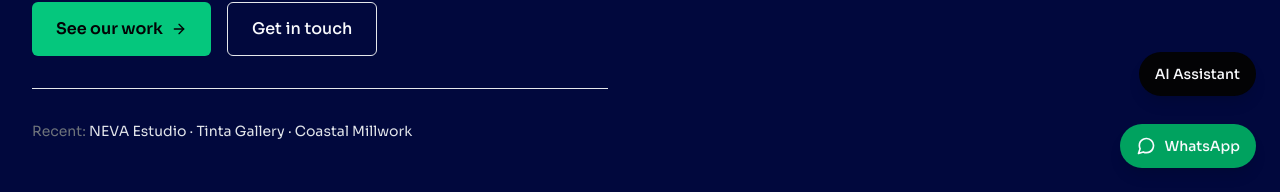
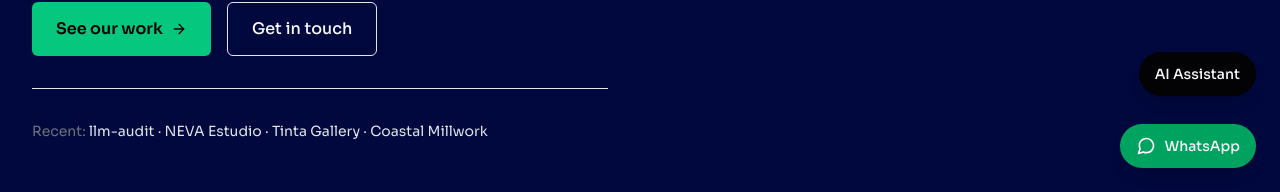
Before and after one commit to IberiaTech-Solutions/iberiatech, a Next.js app: page / in a window 1280 px wide. Shown: the part 608-800 px from the top of the page. Built offline with nearby package versions, Linux system fonts and the light colour scheme.

Commit message:
Put llm-audit on the hero's recent line and at the top of the work intro

```diff
--- a/components/HeroSection.tsx
+++ b/components/HeroSection.tsx
@@ -133,7 +133,7 @@ export default function HeroSection() {
                 href="/work"
                 className="text-ink-200 hover:text-accent-300 transition-colors"
               >
-                NEVA Estudio · Tinta Gallery · Coastal Millwork
+                llm-audit · NEVA Estudio · Tinta Gallery · Coastal Millwork
               </Link>
             </p>
           </div>
--- a/components/LanguageProvider.tsx
+++ b/components/LanguageProvider.tsx
@@ -76,7 +76,7 @@ const translations = {
     // Portfolio / Work
     'work.title': 'Selected work',
     'work.subtitle':
-      'Recent projects. Some shipped, some still in the oven. Websites, online stores, marketplaces, and the kind of custom software businesses build when the SaaS options stop fitting.',
+      'Recent projects, starting with the security side: llm-audit, the open source scanner behind our security reviews for apps built with AI. Next to it, the client builds. Websites, online stores, marketplaces, and the kind of custom software businesses build when the SaaS options stop fitting. Some shipped, some still in the oven.',
     'work.view': 'View project',
     'work.viewLive': 'View live site',
     'work.cta': 'See all work',
@@ -172,7 +172,7 @@ const translations = {
     // Portafolio / Proyectos
     'work.title': 'Proyectos seleccionados',
     'work.subtitle':
-      'Proyectos recientes. Algunos ya entregados, otros todavía en el horno. Webs, tiendas online, marketplaces y el tipo de software a medida que se construye cuando las opciones SaaS dejan de encajar.',
+      'Proyectos recientes, empezando por la parte de seguridad: llm-audit, el escáner open source que usamos en las revisiones de seguridad de apps hechas con IA. Al lado, los proyectos para clientes. Webs, tiendas online, marketplaces y el tipo de software a medida que se construye cuando las opciones SaaS dejan de encajar. Algunos ya entregados, otros todavía en el horno.',
     'work.view': 'Ver proyecto',
     'work.viewLive': 'Ver sitio en vivo',
     'work.cta': 'Ver todos los proyectos',
```
